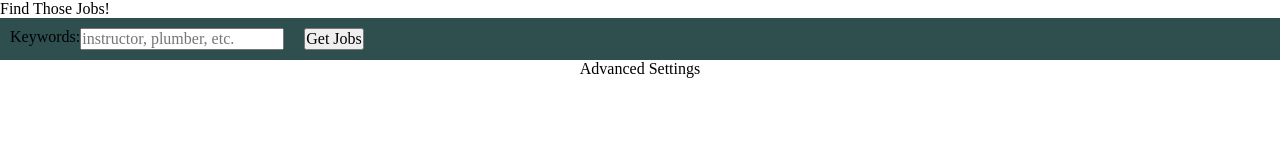
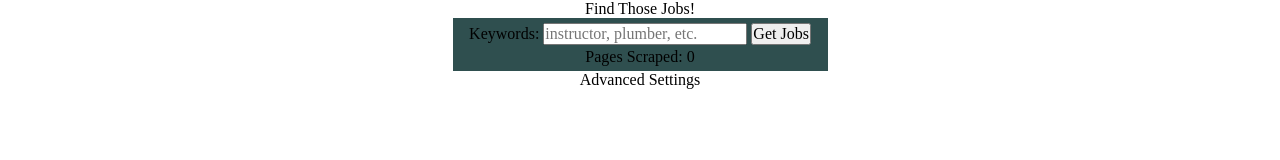
Before and after one commit to BrooksSuz/job-search, a website with bundled scripts: page public/index.html in a window 1280 px wide. Built offline with nearby package versions, Linux system fonts and the light colour scheme.

Commit message:
Add styles

```diff
--- a/public/app.js
+++ b/public/app.js
@@ -70,7 +70,7 @@ btnGetJobs.addEventListener('click', () => {
     .then((res) => res.json())
     .then((strHtml) => {
       const divJobList = document.querySelector('.job-list');
-      divJobList.innerHTML += strHtml;
+      divJobList.innerHTML = strHtml;
     })
     .catch((err) => {
       console.error('Error fetching job data:', err);
--- a/public/index.html
+++ b/public/index.html
@@ -21,27 +21,35 @@
     <title>Job Listings</title>
   </head>
   <body>
+    <div class="container-main flex">
       <h1>Find Those Jobs!</h1>
-    <div class="container-get-jobs">
-      <label
-        ><h3>Keywords:</h3>
+      <div class="container-get-jobs flex">
+        <div>
+          <label for="keywords">Keywords:</label>
           <input
+            id="keywords"
             class="keywords"
             type="text"
             placeholder="instructor, plumber, etc."
           />
-      </label>
           <button
             class="get-jobs"
             type="button"
           >
-        <span class="get-jobs-text">Get Jobs</span>
-        <span class="spinner"></span>
+            <span
+              class="get-jobs-text"
+              aria-label="Get Jobs"
+              >Get Jobs</span
+            >
+            <span
+              class="spinner"
+              aria-hidden="true"
+            ></span>
           </button>
-
-      <div id="count"></div>
         </div>
-    <div class="container-main flex">
+        <div id="count">Pages Scraped: 0</div>
+      </div>
+      <div class="container-content flex">
         <div class="container-advanced">
           <h3>Advanced Settings</h3>
           <div class="advanced-inputs">
@@ -101,6 +109,7 @@
         </div>
         <div class="job-list"></div>
       </div>
+    </div>
     <script
       type="module"
       src="app.js"
--- a/public/job-search-configs.js
+++ b/public/job-search-configs.js
@@ -79,6 +79,6 @@ const osu = {
   nextPageParent: '',
 };
 
-const configs = [ut];
+const configs = [um];
 
 export default configs;
--- a/public/style.css
+++ b/public/style.css
@@ -24,32 +24,34 @@
 }
 
 .container-get-jobs {
-  display: flex;
+  width: 375px;
   position: sticky;
   top: 0;
-  padding: 10px;
+  padding: 5px;
   background-color: darkslategrey;
-  text-align: center;
-  z-index: 1000;
+}
+
+.container-get-jobs {
+  gap: 0.2rem;
 }
 
 .container-get-jobs > * {
-  margin-right: 20px;
-}
-
-.container-get-jobs > label {
-  display: flex;
+  align-self: center;
 }
 
 .container-get-jobs > label > input {
   flex: 1;
 }
 
+.container-content {
+  align-items: center;
+}
+
 .container-main {
   align-items: center;
 }
 
-.container-main * > {
+.container-main > * {
   max-width: 375px;
 }
 
```
Lines whose indentation alone changed are shown as unchanged.
